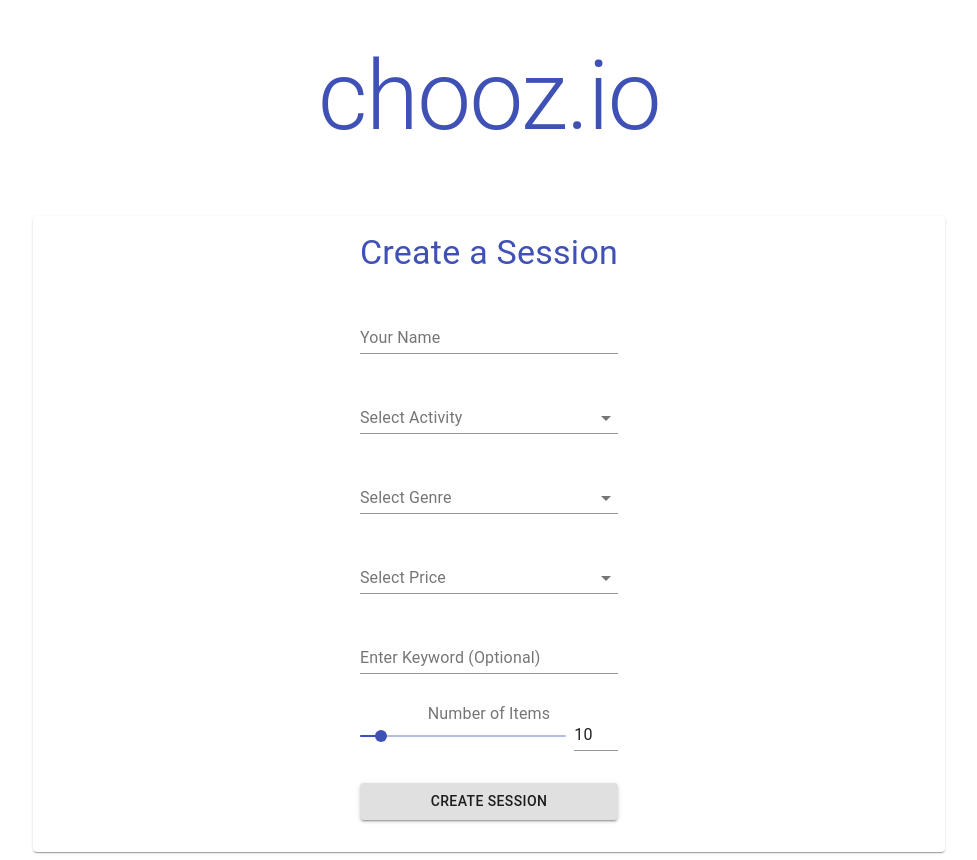
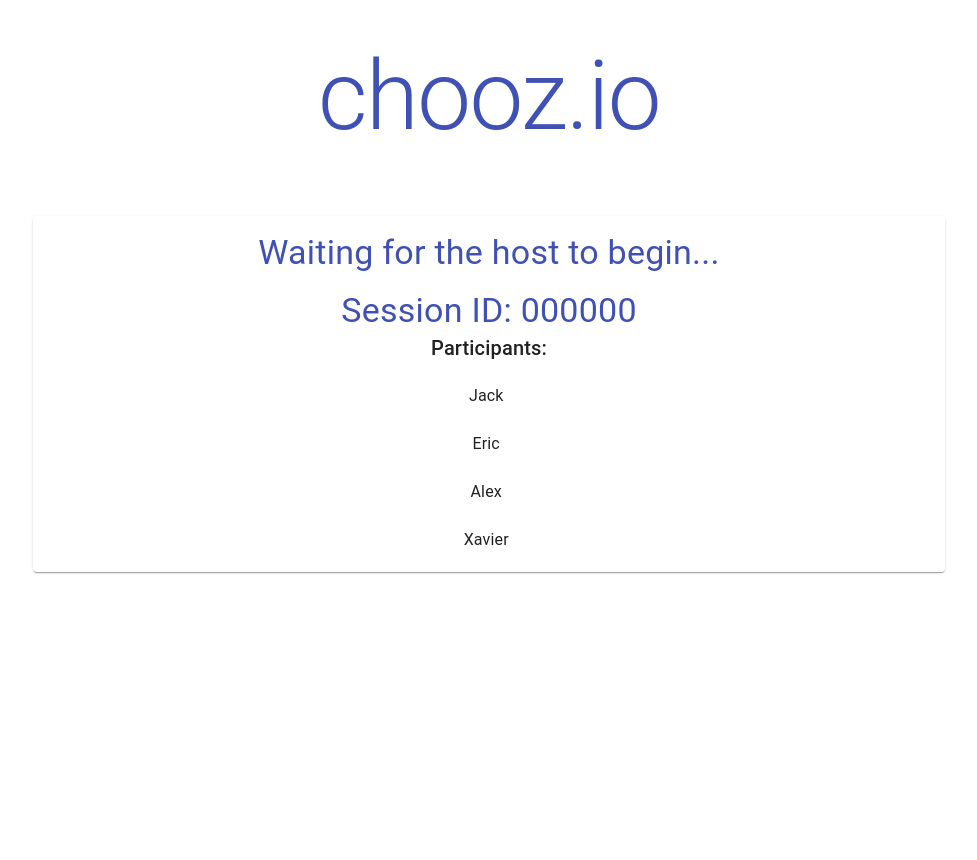
Before and after one commit to jackherrmann/chooz, a React (Create React App) app: page / in a window 1280 px wide. Shown: the whole page, without its empty margins (151-1128 px from the left). After the commit the page ends 800 px from the top, so only its background shows below. Built offline with nearby package versions, Linux system fonts and the light colour scheme.

Commit message:
both pre session pages done ish

```diff
--- a/src/App.js
+++ b/src/App.js
@@ -9,11 +9,13 @@
 // eslint-disable-next-line
 import JoinSession from './components/JoinSession.js';
 // eslint-disable-next-line
-import PreSession from './components/PreSession.js';
+import PreSessionHost from './components/PreSessionHost.js';
+// eslint-disable-next-line
+import PreSessionGuest from './components/PreSessionGuest.js';
 
 
 function App() {
-  return StartSession();
+  return PreSessionGuest();
 }
 
 export default App;
--- a/src/components/JoinSession.js
+++ b/src/components/JoinSession.js
@@ -48,11 +48,16 @@
     const classes = useStyles();
 
     var id = "";
+    var name = "";
+    const handleNameChange = (event) => {
+        name = event.target.value;
+    }
     const handleIdChange = (event) => {
         id = event.target.value;
     }
     const handleJoin = () => {
         console.log("joined with id: " + id);
+        console.log("joined with name: " + name);
     }
 
     return (
@@ -67,6 +72,8 @@
 
                 <TextField className={classes.keywordInput} id="keyword" label="Enter Session ID" defaultValue="" onChange={handleIdChange} />
 
+                <TextField className={classes.keywordInput} id="nameInput" label="Enter Your Name" defaultValue="" onChange={handleNameChange} />
+
                 <Button className={classes.joinButton} variant="contained" onClick={handleJoin}>Join Session</Button>
 
             </Card>
--- a/src/components/PreSession.js
+++ b/src/components/PreSessionGuest.js
@@ -3,7 +3,11 @@
 import Card from '@material-ui/core/Card';
 import Typography from '@material-ui/core/Typography';
 import Container from '@material-ui/core/Container';
-import Button from '@material-ui/core/Button';
+import List from '@material-ui/core/List';
+import ListItem from '@material-ui/core/ListItem';
+import ListItemText from '@material-ui/core/ListItemText';
+
+
 
 const useStyles = makeStyles((theme) => ({
     container: {
@@ -32,14 +36,24 @@
     formControl: {
         marginBottom: "2rem",
     },
-    keywordInput: {
-        marginBottom: "2rem"
+    partListContainer: {
+        width: "50%",
+        display: 'flex',
+        justifyContent: "center",
     },
-    joinButton: {
-        marginTop: "3rem",
-        marginBottom: "2rem"
+    list: {
+        width: "50%",
+        display: 'flex',
+        flexDirection: 'column',
+        alignItems: 'center',
     },
+    listItem: {
+        textAlign: "center",
+    }
+
 }));
+
+
 
 
 export default function PreSession() {
@@ -48,9 +62,21 @@
 
     var id = "000000";
 
-    const handleBegin = () => {
-        console.log("began with id: " + id);
+    var participants = ["Jack", "Eric", "Alex", "Xavier"];
+
+    const createPartList = () => {
+        var parts = [];
+        for (let idx in participants) {
+            parts.push(
+                <ListItem className={classes.listItem}>
+                    <ListItemText primary={participants[idx]}/>
+                </ListItem>
+            );
+        }
+        return parts;
     }
+
+
 
     return (
 
@@ -60,11 +86,18 @@
 
             <Card className={classes.card}>
 
-                <Typography className={classes.cardTitle} color="primary" variant="h4"> Wait for your friends...</Typography>
+                <Typography className={classes.cardTitle} color="primary" variant="h4"> Waiting for the host to begin...</Typography>
 
                 <Typography className={classes.cardTitle} color="primary" variant="h4"> Session ID: {id}</Typography>
 
-                <Button className={classes.joinButton} variant="contained" onClick={handleBegin}>Begin Session</Button>
+                <Typography variant="h6" className={classes.partListTitle}> Participants: </Typography>
+                <div className={classes.partListContainer}>
+                    <List className={classes.list}>
+
+                        {createPartList(participants)}
+
+                    </List>
+                </div>
 
             </Card>
 
--- /dev/null
+++ b/src/components/PreSessionHost.js
@@ -0,0 +1,122 @@
+import React from 'react';
+import { makeStyles } from '@material-ui/core/styles';
+import Card from '@material-ui/core/Card';
+import Typography from '@material-ui/core/Typography';
+import Container from '@material-ui/core/Container';
+import Button from '@material-ui/core/Button';
+import List from '@material-ui/core/List';
+import ListItem from '@material-ui/core/ListItem';
+import ListItemSecondaryAction from '@material-ui/core/ListItemSecondaryAction';
+import ListItemText from '@material-ui/core/ListItemText';
+import IconButton from '@material-ui/core/IconButton';
+import DeleteIcon from '@material-ui/icons/Delete';
+
+
+const useStyles = makeStyles((theme) => ({
+    container: {
+        width: '100%',
+        display: 'flex',
+        flexWrap: 'wrap',
+        flexDirection: 'column',
+        textAlign: 'center',
+        alignContent: 'center',
+    },
+    title: {
+        marginTop: "2rem",
+        marginBottom: "3rem",
+    },
+    card: {
+        width: '75%',
+        display: 'flex',
+        flexWrap: 'wrap',
+        flexDirection: 'column',
+        marginTop: "1rem",
+        alignContent: 'center',
+    },
+    cardTitle: {
+        marginTop: "1rem",
+    },
+    formControl: {
+        marginBottom: "2rem",
+    },
+    keywordInput: {
+        marginBottom: "2rem"
+    },
+    joinButton: {
+        marginTop: "3rem",
+        marginBottom: "2rem"
+    },
+}));
+
+
+
+
+export default function PreSession() {
+
+    const classes = useStyles();
+
+    var id = "000000";
+
+    const handleBegin = () => {
+        console.log("began with id: " + id);
+    }
+    const deletePart = (idx) => {
+        console.log("deleted part at: " + idx);
+    }
+
+
+
+    var participants = ["Jack", "Eric", "Alex", "Xavier"];
+
+    const createPartList = () => {
+        var parts = [];
+        for (let idx in participants) {
+            const handleDelete = (event) => {
+                deletePart(idx);
+            }
+            parts.push(
+                <ListItem>
+                    <ListItemText primary={participants[idx]}/>
+                    <ListItemSecondaryAction>
+                        <IconButton id={idx} edge="end" aria-label="delete" onClick={handleDelete}>
+                            <DeleteIcon />
+                        </IconButton>
+                    </ListItemSecondaryAction>
+                </ListItem>
+            );
+        }
+        return parts;
+    }
+
+
+
+    return (
+
+        <Container className={classes.container}>
+
+            <Typography className={classes.title} color="primary" variant="h1"> chooz.io</Typography>
+
+            <Card className={classes.card}>
+
+                <Typography className={classes.cardTitle} color="primary" variant="h4"> Wait for your friends...</Typography>
+
+                <Typography className={classes.cardTitle} color="primary" variant="h4"> Session ID: {id}</Typography>
+
+
+
+                <Typography variant="h6" className={classes.partListTitle}> Participants: </Typography>
+                <div className={classes.partListContainer}>
+                    <List>
+
+                        {createPartList(participants)}
+
+                    </List>
+                </div>
+
+                <Button className={classes.joinButton} variant="contained" onClick={handleBegin}>Begin Session</Button>
+
+            </Card>
+
+        </Container>
+    );
+}
--- a/src/components/StartSession.js
+++ b/src/components/StartSession.js
@@ -1,19 +1,15 @@
 import React from 'react';
 import { makeStyles } from '@material-ui/core/styles';
-// import Button from '@material-ui/core/Button';
 import Input from '@material-ui/core/Input';
 import Card from '@material-ui/core/Card';
 import Typography from '@material-ui/core/Typography';
 import Container from '@material-ui/core/Container';
 import InputLabel from '@material-ui/core/InputLabel';
 import MenuItem from '@material-ui/core/MenuItem';
-// import FormHelperText from '@material-ui/core/FormHelperText';
 import FormControl from '@material-ui/core/FormControl';
 import Select from '@material-ui/core/Select';
-// import Divider from '@material-ui/core/Divider';
 import TextField from '@material-ui/core/TextField';
 import Button from '@material-ui/core/Button';
-import Grid from '@material-ui/core/Grid';
 import Slider from '@material-ui/core/Slider';
 
 
@@ -112,7 +108,7 @@
         keywordInput = event.target.value;
     }
     const handleNumItemsInputChange = (event) => {
-        setNumItems(event.target.value);
+        setNumItems(event.target.value === '' ? '' : Number(event.target.value));
     }
     const handleNumItemsSliderChange = (event, newValue) => {
         setNumItems(newValue);
@@ -122,11 +118,10 @@
         console.log("submitted with activity: " + activityType);
         console.log("submitted with genre: " + activityGenres);
         console.log("submitted with price: " + activityPrice);
-        console.log("submitted with keyword " + keywordInput);
-        console.log("submitted with numItems" + numItems);
+        console.log("submitted with keyword: " + keywordInput);
+        console.log("submitted with numItems: " + numItems);
     }
     const handleBlur = () => {
-        console.log("handled blur with num: " + numItems);
         if (numItems < 1) {
           setNumItems(1);
         } else if (numItems > 100) {
```
